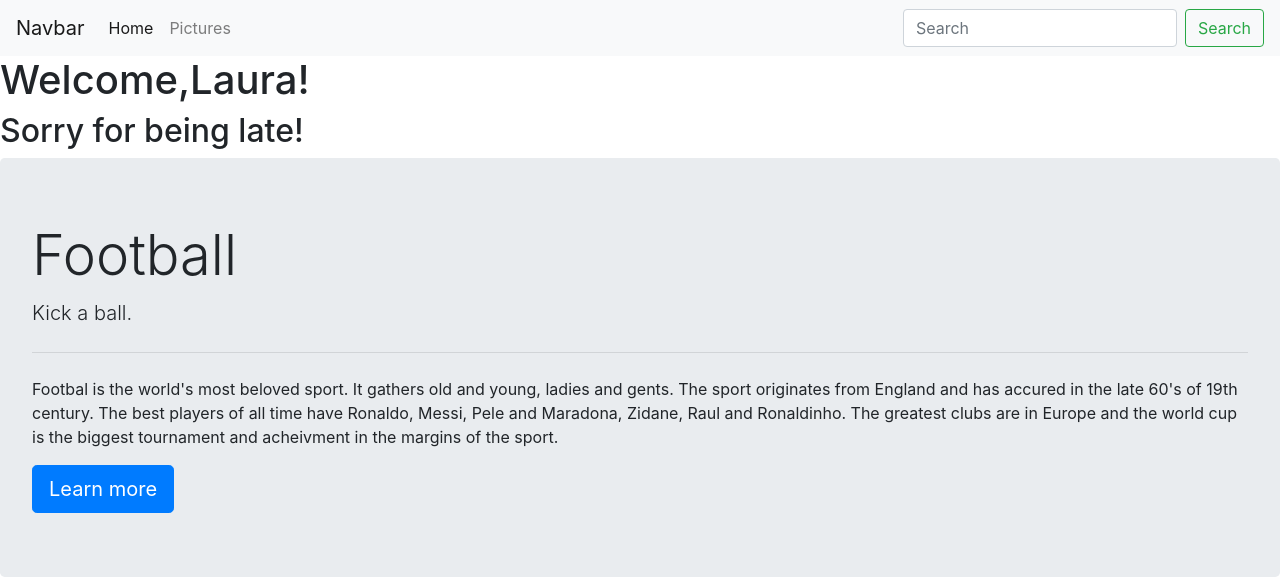
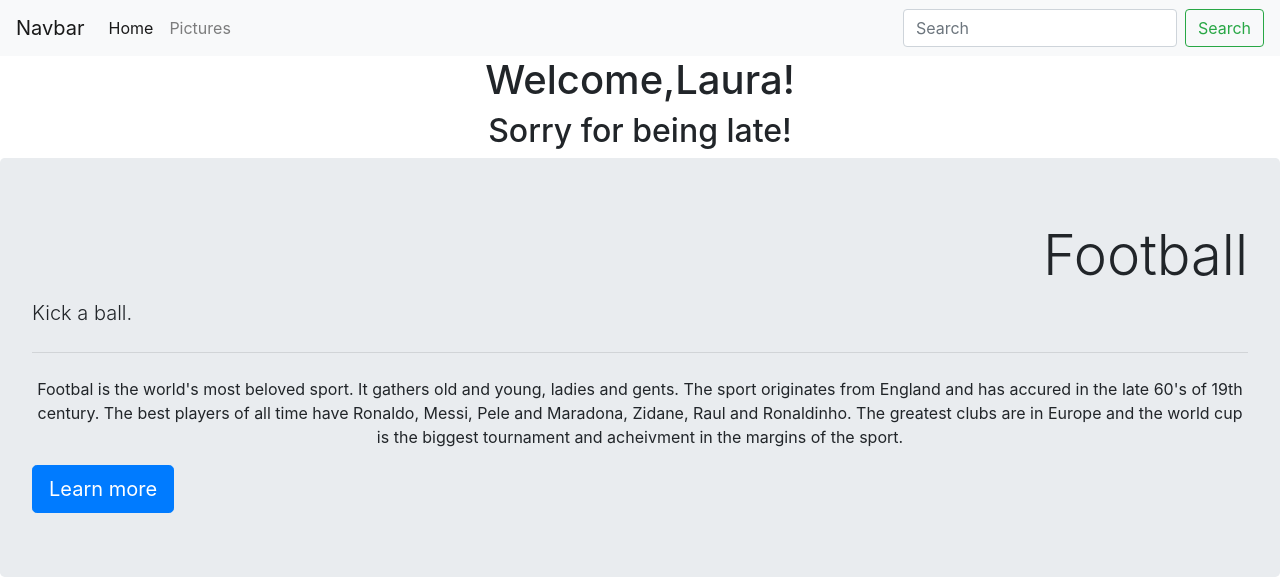
Before and after one commit to ViktorShalliev/Bootstrap-Final, a plain HTML site: page index.html in a window 1280 px wide. Shown: the top 587 px of the page. Drawn offline with nearby package versions, Linux system fonts and the light colour scheme.

Commit message:
css redact (styling)

```diff
--- a/css/my-styles.css
+++ b/css/my-styles.css
@@ -0,0 +1,14 @@
+.my-style{
+	text-align: center;
+	text-decoration-color: #C89E9E;
+}
+
+.paragraph{
+	text-align: center;
+	text-decoration-color: #0A6615;
+	font-size: 16px;
+}
+.display-4{
+	text-align: end;
+
+}
--- a/index.html
+++ b/index.html
@@ -39,7 +39,7 @@
   <h1 class="display-4">Football</h1>
   <p class="lead">Kick a ball.</p>
   <hr class="my-4">
-  <p>Footbal is the world's most beloved sport. It gathers old and young, ladies and gents. The sport originates from England and has accured in the late 60's of 19th century. The best players of all time have Ronaldo, Messi, Pele and Maradona, Zidane, Raul and Ronaldinho. The greatest clubs are in Europe and the world cup is the biggest tournament and acheivment in the margins of the sport.</p>
+  <p class="paragraph">Footbal is the world's most beloved sport. It gathers old and young, ladies and gents. The sport originates from England and has accured in the late 60's of 19th century. The best players of all time have Ronaldo, Messi, Pele and Maradona, Zidane, Raul and Ronaldinho. The greatest clubs are in Europe and the world cup is the biggest tournament and acheivment in the margins of the sport.</p>
   <a class="btn btn-primary btn-lg" href="https://en.wikipedia.org/wiki/Bulgaria" role="button">Learn more</a>
 </div>
                 <div class="container-fluid">
```
